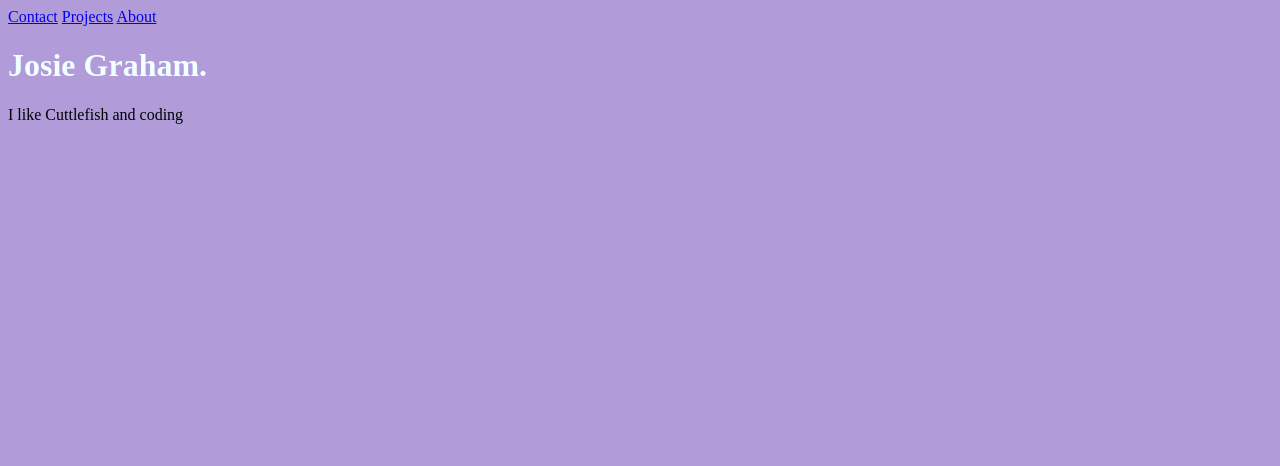
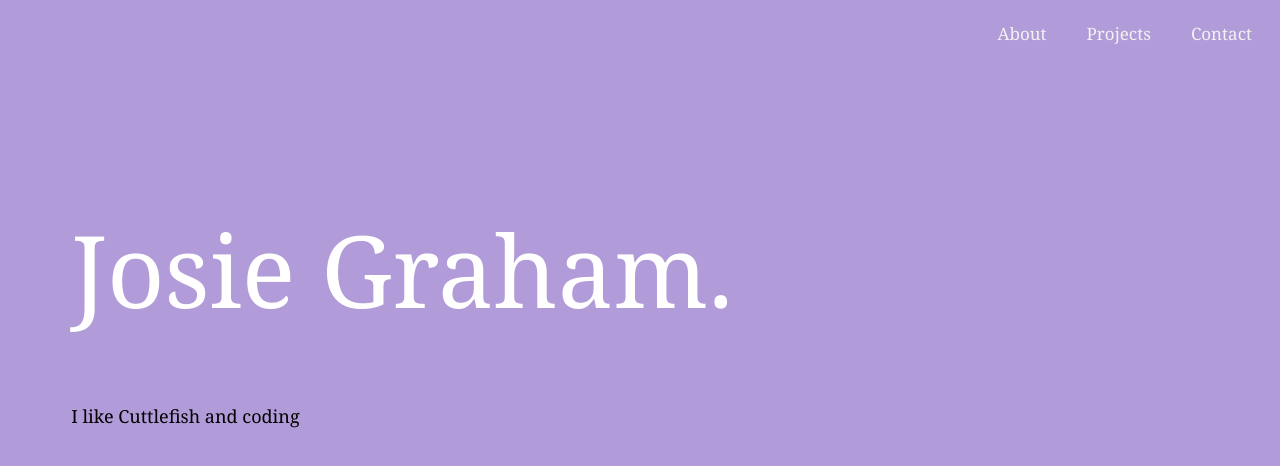
Before and after one commit to Josiegraham/josiegraham.github.io, a plain HTML site: page index.html in a window 1280 px wide. Drawn offline with Linux system fonts and the light colour scheme.

Commit message:
Update index.css

```diff
--- a/index.css
+++ b/index.css
@@ -1,25 +1,40 @@
-body {
-  font-family: Big Caslon;
+
+* {
+  font-family: Georgia;
   background-color: #b19cd9;
 }
 
-h1 {
-  color: Azure;
-}
+.Main_title {
+    padding-top: 10%;
+    padding-left: 5%;
+  }
 
-.header {
-  background-color: CornflowerBlue;
-  position: fixed;
-}
+  h1 {
+    font-size:100px;
+    font-weight: 100;
+    color: white;
+  }
 
-.projects {
-  background-color: #b19cd9;
-}
-.about-me {
-  font-size: 20px;
-  opacity: 0.5;
-}
+  p,
+  li {
+    font-size: 18px;
+  }
 
-p.title {
-  font-weight: bold;
-}
+
+  a {
+    text-decoration: none;
+  }
+
+  .topnav a:hover {
+    background-color: #f2f2f2;
+    color: black;
+  }
+  .topnav a {
+    float: right;
+    display: block;
+    color: #f2f2f2;
+    text-align: center;
+    padding: 14px 20px;
+    text-decoration: none;
+    font-size: 17px;
+  }
```
